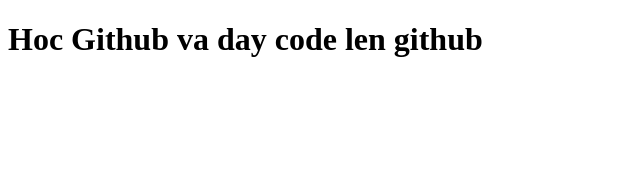
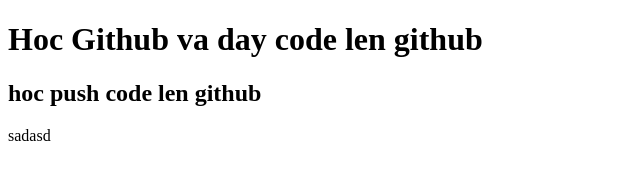
Before and after one commit to Hoang180698/hoang180698.github.io, a plain HTML site: page index.html in a window 1280 px wide. Shown: the whole page, without its empty margins (0-640 px from the left). Drawn offline with Linux system fonts and the light colour scheme.

Commit message:
Tạo file index.html chinh sua redmi.md

```diff
--- a/index.html
+++ b/index.html
@@ -8,5 +8,7 @@
 </head>
 <body>
     <h1>Hoc Github va day code len github</h1>
+    <h2> hoc push code len github</h2>
+    <p>sadasd</p>
 </body>
 </html>
```
